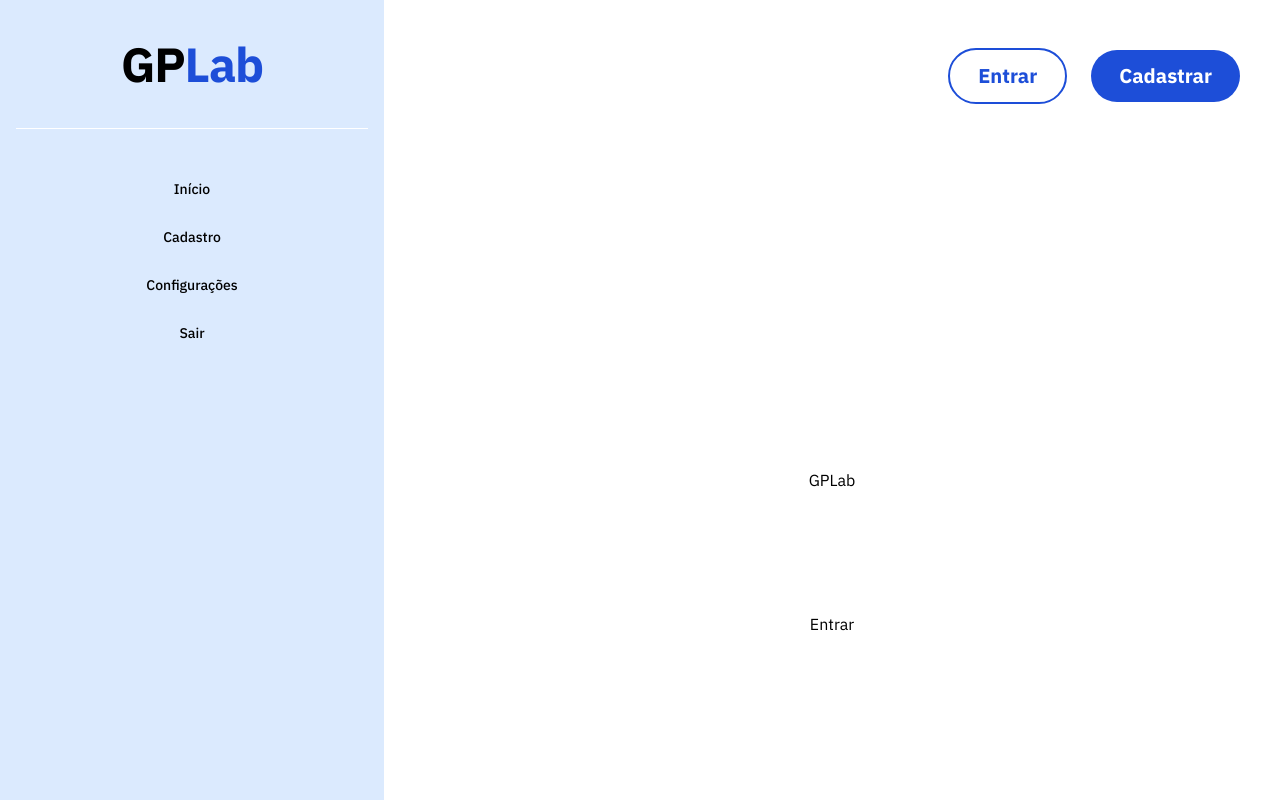
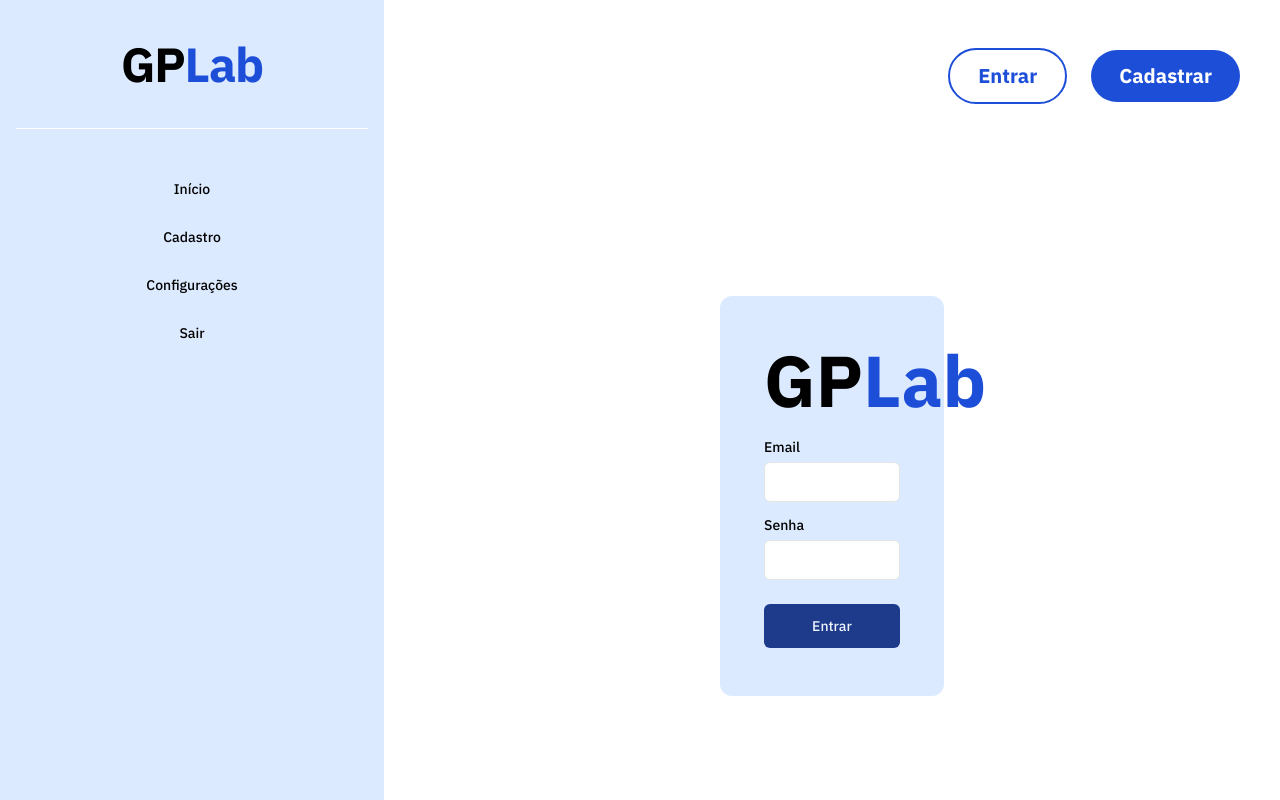
Before and after one commit to brunog2/gplab-front, a Next.js app: page /login in a window 1280 px wide. Shown: the top 800 px of the page. Built offline with nearby package versions, Linux system fonts and the light colour scheme.

Commit message:
create login form

```diff
--- /dev/null
+++ b/app/(app)/(auth)/login/LoginForm.tsx
@@ -0,0 +1,39 @@
+'use client';
+
+import { loginAction } from '@/src/data/actions/loginAction';
+import { Button } from '@/src/ui/components/ui/button';
+import { Input } from '@/src/ui/components/ui/input';
+import { Label } from '@/src/ui/components/ui/label';
+import { useFormState } from 'react-dom';
+
+export const LoginForm: React.FC = () => {
+    const [formState, formAction] = useFormState(loginAction, { login: '' });
+
+    return (
+        <form action={formAction} className="w-full">
+            <div className="space-y-4">
+                <Label className="block">
+                    Email
+                    <Input
+                        type="email"
+                        name="email"
+                        required
+                        className="mt-2"
+                    />
+                </Label>
+                <Label className="block">
+                    Senha
+                    <Input
+                        type="password"
+                        name="password"
+                        required
+                        className="mt-2"
+                    />
+                </Label>
+            </div>
+            <Button size={'lg'} type="submit" className="mt-6 w-full">
+                Entrar
+            </Button>
+        </form>
+    );
+};
--- a/app/(app)/(auth)/login/page.tsx
+++ b/app/(app)/(auth)/login/page.tsx
@@ -1,12 +1,15 @@
+import { LoginForm } from './LoginForm';
+
 export default function Login() {
-  return (
-    <div className="w-full h-screen flex justify-center items-center">
-      <div className="rounded-xl py-12 px-11 w-1/4 h-fit bg-background flex items-center justify-center flex-col   gap-6 ">
-        <p>GPLab</p>
-        <input type="text" />
-        <input type="password" />
-        <input type="button" value="Entrar" />
-      </div>
-    </div>
-  );
+    return (
+        <div className="py-36">
+            <div className="mx-auto rounded-xl py-12 px-11 w-1/4 h-fit bg-blue-100">
+                <h3 className="font-bold text-7xl mb-6 text-center">
+                    GP
+                    <span className="text-blue-700">Lab</span>
+                </h3>
+                <LoginForm />
+            </div>
+        </div>
+    );
 }
--- a/package.json
+++ b/package.json
@@ -10,6 +10,7 @@
   },
   "dependencies": {
     "@radix-ui/react-dialog": "^1.0.5",
+    "@radix-ui/react-label": "^2.0.2",
     "@radix-ui/react-slot": "^1.0.2",
     "class-variance-authority": "^0.7.0",
     "clsx": "^2.1.0",
--- /dev/null
+++ b/src/data/actions/loginAction.ts
@@ -0,0 +1,10 @@
+'use server';
+
+export async function loginAction(state: any, formData: FormData) {
+    const data = Object.fromEntries(formData);
+    console.log(data);
+
+    return {
+        login: 'OK',
+    };
+}
--- a/src/ui/components/ui/button.tsx
+++ b/src/ui/components/ui/button.tsx
@@ -1,56 +1,57 @@
-import * as React from "react"
-import { Slot } from "@radix-ui/react-slot"
-import { cva, type VariantProps } from "class-variance-authority"
+import * as React from 'react';
+import { Slot } from '@radix-ui/react-slot';
+import { cva, type VariantProps } from 'class-variance-authority';
 
-import { cn } from "@/lib/utils"
+import { cn } from '@/lib/utils';
 
 const buttonVariants = cva(
-  "inline-flex items-center justify-center whitespace-nowrap rounded-md text-sm font-medium ring-offset-white transition-colors focus-visible:outline-none focus-visible:ring-2 focus-visible:ring-neutral-950 focus-visible:ring-offset-2 disabled:pointer-events-none disabled:opacity-50 dark:ring-offset-neutral-950 dark:focus-visible:ring-neutral-300",
+    'inline-flex items-center justify-center whitespace-nowrap rounded-md text-sm font-medium ring-offset-white transition-colors focus-visible:outline-none focus-visible:ring-2 focus-visible:ring-blue-950 focus-visible:ring-offset-2 disabled:pointer-events-none disabled:opacity-50 dark:ring-offset-blue-950 dark:focus-visible:ring-blue-300',
     {
         variants: {
             variant: {
-        default: "bg-neutral-900 text-neutral-50 hover:bg-neutral-900/90 dark:bg-neutral-50 dark:text-neutral-900 dark:hover:bg-neutral-50/90",
+                default:
+                    'bg-blue-900 text-blue-50 hover:bg-blue-900/90 dark:bg-blue-50 dark:text-blue-900 dark:hover:bg-blue-50/90',
                 destructive:
-          "bg-red-500 text-neutral-50 hover:bg-red-500/90 dark:bg-red-900 dark:text-neutral-50 dark:hover:bg-red-900/90",
+                    'bg-red-500 text-blue-50 hover:bg-red-500/90 dark:bg-red-900 dark:text-blue-50 dark:hover:bg-red-900/90',
                 outline:
-          "border border-neutral-200 bg-white hover:bg-neutral-100 hover:text-neutral-900 dark:border-neutral-800 dark:bg-neutral-950 dark:hover:bg-neutral-800 dark:hover:text-neutral-50",
+                    'border border-blue-200 bg-white hover:bg-blue-100 hover:text-blue-900 dark:border-blue-800 dark:bg-blue-950 dark:hover:bg-blue-800 dark:hover:text-blue-50',
                 secondary:
-          "bg-neutral-100 text-neutral-900 hover:bg-neutral-100/80 dark:bg-neutral-800 dark:text-neutral-50 dark:hover:bg-neutral-800/80",
-        ghost: "hover:bg-neutral-100 hover:text-neutral-900 dark:hover:bg-neutral-800 dark:hover:text-neutral-50",
-        link: "text-neutral-900 underline-offset-4 hover:underline dark:text-neutral-50",
+                    'bg-blue-100 text-blue-900 hover:bg-blue-100/80 dark:bg-blue-800 dark:text-blue-50 dark:hover:bg-blue-800/80',
+                ghost: 'hover:bg-blue-100 hover:text-blue-900 dark:hover:bg-blue-800 dark:hover:text-blue-50',
+                link: 'text-blue-900 underline-offset-4 hover:underline dark:text-blue-50',
             },
             size: {
-        default: "h-10 px-4 py-2",
-        sm: "h-9 rounded-md px-3",
-        lg: "h-11 rounded-md px-8",
-        icon: "h-10 w-10",
+                default: 'h-10 px-4 py-2',
+                sm: 'h-9 rounded-md px-3',
+                lg: 'h-11 rounded-md px-8',
+                icon: 'h-10 w-10',
             },
         },
         defaultVariants: {
-      variant: "default",
-      size: "default",
+            variant: 'default',
+            size: 'default',
         },
     }
-)
+);
 
 export interface ButtonProps
     extends React.ButtonHTMLAttributes<HTMLButtonElement>,
         VariantProps<typeof buttonVariants> {
-  asChild?: boolean
+    asChild?: boolean;
 }
 
 const Button = React.forwardRef<HTMLButtonElement, ButtonProps>(
     ({ className, variant, size, asChild = false, ...props }, ref) => {
-    const Comp = asChild ? Slot : "button"
+        const Comp = asChild ? Slot : 'button';
         return (
             <Comp
                 className={cn(buttonVariants({ variant, size, className }))}
                 ref={ref}
                 {...props}
             />
-    )
+        );
     }
-)
-Button.displayName = "Button"
+);
+Button.displayName = 'Button';
 
-export { Button, buttonVariants }
+export { Button, buttonVariants };
--- /dev/null
+++ b/src/ui/components/ui/input.tsx
@@ -0,0 +1,25 @@
+import * as React from "react"
+
+import { cn } from "@/lib/utils"
+
+export interface InputProps
+  extends React.InputHTMLAttributes<HTMLInputElement> {}
+
+const Input = React.forwardRef<HTMLInputElement, InputProps>(
+  ({ className, type, ...props }, ref) => {
+    return (
+      <input
+        type={type}
+        className={cn(
+          "flex h-10 w-full rounded-md border border-neutral-200 bg-white px-3 py-2 text-sm ring-offset-white file:border-0 file:bg-transparent file:text-sm file:font-medium placeholder:text-neutral-500 focus-visible:outline-none focus-visible:ring-2 focus-visible:ring-neutral-950 focus-visible:ring-offset-2 disabled:cursor-not-allowed disabled:opacity-50 dark:border-neutral-800 dark:bg-neutral-950 dark:ring-offset-neutral-950 dark:placeholder:text-neutral-400 dark:focus-visible:ring-neutral-300",
+          className
+        )}
+        ref={ref}
+        {...props}
+      />
+    )
+  }
+)
+Input.displayName = "Input"
+
+export { Input }
--- /dev/null
+++ b/src/ui/components/ui/label.tsx
@@ -0,0 +1,26 @@
+'use client';
+
+import * as React from 'react';
+import * as LabelPrimitive from '@radix-ui/react-label';
+import { cva, type VariantProps } from 'class-variance-authority';
+
+import { cn } from '@/lib/utils';
+
+const labelVariants = cva(
+    'text-sm font-medium leading-none peer-disabled:cursor-not-allowed peer-disabled:opacity-70'
+);
+
+const Label = React.forwardRef<
+    React.ElementRef<typeof LabelPrimitive.Root>,
+    React.ComponentPropsWithoutRef<typeof LabelPrimitive.Root> &
+        VariantProps<typeof labelVariants>
+>(({ className, ...props }, ref) => (
+    <LabelPrimitive.Root
+        ref={ref}
+        className={cn(labelVariants(), className)}
+        {...props}
+    />
+));
+Label.displayName = LabelPrimitive.Root.displayName;
+
+export { Label };
```
Also changed, not shown: 1 other file (tests, documents, lock files or other folders). Lines whose indentation alone changed are shown as unchanged.
